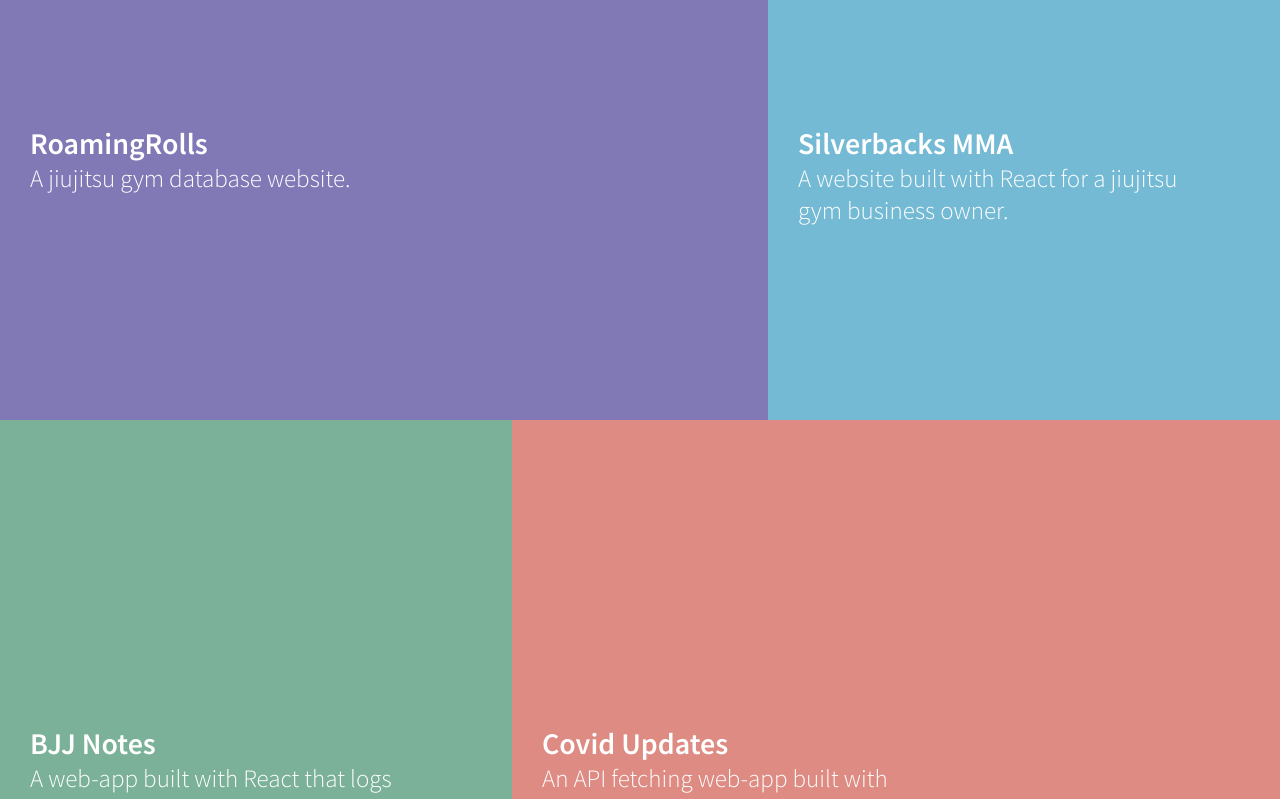
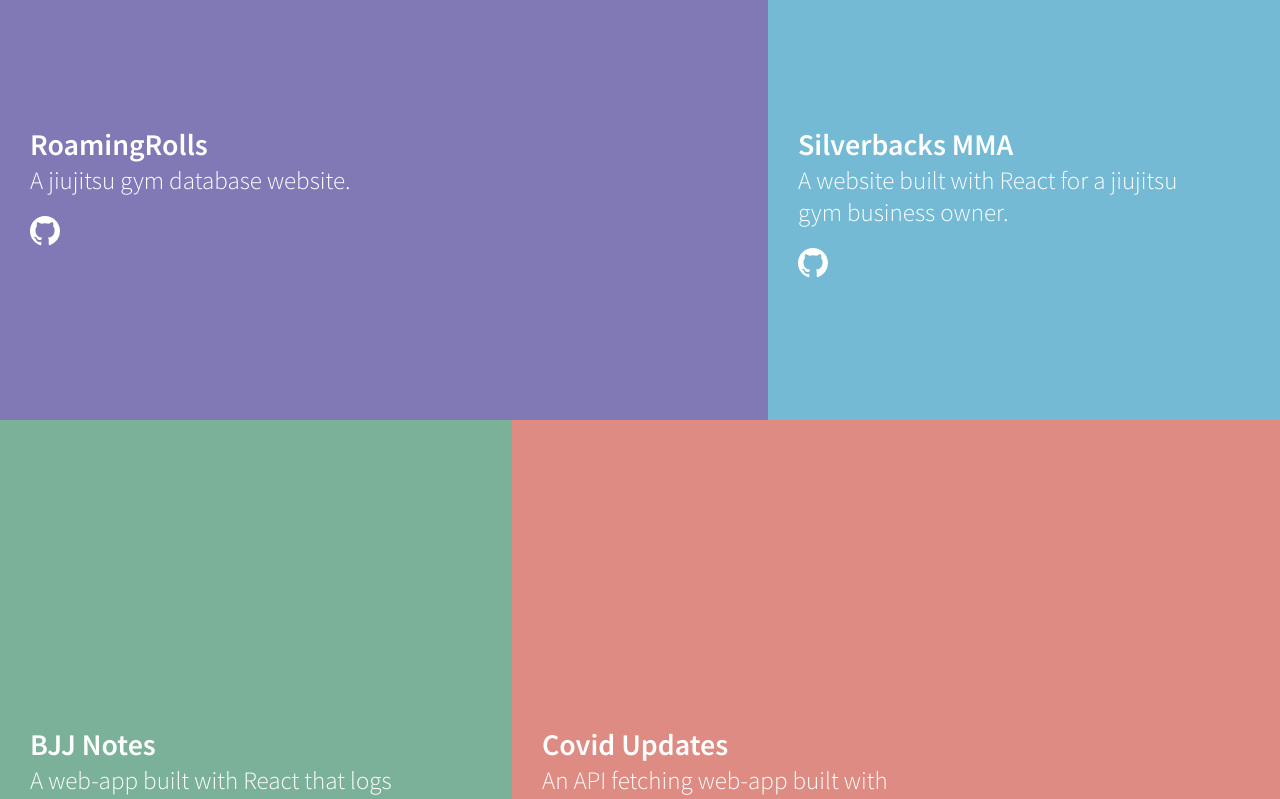
Before and after one commit to Petemc121/portfolio, a React (Create React App) app: page / in a window 1280 px wide. Shown: the part 1180-1979 px from the top of the page. Built offline with nearby package versions, Linux system fonts and the light colour scheme.

Commit message:
added links and animations to projects

```diff
--- a/package.json
+++ b/package.json
@@ -15,6 +15,7 @@
     "@types/react-dom": "^17.0.11",
     "react": "^17.0.2",
     "react-dom": "^17.0.2",
+    "react-icons": "^4.3.1",
     "react-router-dom": "^6.2.1",
     "react-scripts": "5.0.0",
     "sass": "^1.45.2",
--- a/src/components/Project.tsx
+++ b/src/components/Project.tsx
@@ -1,4 +1,5 @@
 import React from "react";
+import { GoMarkGithub } from "react-icons/go";
 
 interface projectInput {
   project: {
@@ -7,30 +8,43 @@ interface projectInput {
     img: any;
     title: string;
     description: string;
+    link: string;
+    github: string;
     setProjectHovered: any;
     projectHovered: number | null;
   };
 }
 
 export default function Project({ project }: projectInput) {
-  const handleProjectHoverIn = (e: any) => {
-    e.target.style.opacity = "1";
+  const handleProjectHoverIn = () => {
+    project.setProjectHovered(project.id);
   };
-
   const handleProjectHoverOut = (e: any) => {
-    e.target.style.opacity = "0";
+    project.setProjectHovered(null);
   };
   return (
     <div className={"project " + project.className}>
-      <img
+      <a className="links" href={project.link}>
+        <img
+          onMouseOver={handleProjectHoverIn}
+          onMouseOut={handleProjectHoverOut}
+          style={{ opacity: project.projectHovered === project.id ? "1" : "0" }}
+          src={project.img}
+          className="projectImage"
+        ></img>
+      </a>
+      <div
         onMouseOver={handleProjectHoverIn}
         onMouseOut={handleProjectHoverOut}
-        src={project.img}
-        className="projectImage"
-      ></img>
-      <div className="projectText">
-        <div className="projectTitle">{project.title}</div>
+        className="projectText"
+      >
+        <a className="links" href={project.link}>
+          <div className="projectTitle">{project.title}</div>
+        </a>
         <div className="projectDescription">{project.description}</div>
+        <a className="links" href={project.github}>
+          <GoMarkGithub className="githubIcon" size="30" />
+        </a>
       </div>
     </div>
   );
--- a/src/components/Projects.tsx
+++ b/src/components/Projects.tsx
@@ -17,6 +17,8 @@ export default function Projects() {
       img: roamingrolls,
       title: "RoamingRolls",
       description: "A jiujitsu gym database website.",
+      link: "https://www.roamingrolls.com/",
+      github: "https://github.com/Petemc121/RoamingRolls",
       setProjectHovered: setProjectHovered,
       projectHovered: projectHovered,
     },
@@ -27,6 +29,8 @@ export default function Projects() {
       title: "Silverbacks MMA",
       description:
         "A website built with React for a jiujitsu gym business owner.",
+      link: "https://silverbacks-mma.herokuapp.com/",
+      github: "https://github.com/Petemc121/silverbacks-mma",
       setProjectHovered: setProjectHovered,
       projectHovered: projectHovered,
     },
@@ -37,6 +41,8 @@ export default function Projects() {
       title: "Covid Updates",
       description:
         "An API fetching web-app built with React displaying covid data through dynamic graphs and animations.",
+      link: "https://corona-tracker-101.netlify.app/",
+      github: "https://github.com/Petemc121/corona-updates",
       setProjectHovered: setProjectHovered,
       projectHovered: projectHovered,
     },
@@ -47,6 +53,8 @@ export default function Projects() {
       title: "Mat Tracker",
       description:
         "A PERN stack built web-app that logs members of a jiujitsu gym in it's database",
+      link: "https://mat-tracker.herokuapp.com/",
+      github: "https://github.com/Petemc121/mat-tracker",
       setProjectHovered: setProjectHovered,
       projectHovered: projectHovered,
     },
@@ -57,6 +65,8 @@ export default function Projects() {
       title: "BJJ Notes",
       description:
         "A web-app built with React that logs jiujitsu techniques with drag and drop functionality.",
+      link: "https://petemc121.github.io/bjj-notes-app/",
+      github: "https://github.com/Petemc121/bjj-notes-app",
       setProjectHovered: setProjectHovered,
       projectHovered: projectHovered,
     },
@@ -66,6 +76,8 @@ export default function Projects() {
       img: portfolio,
       title: "My Portfolio",
       description: "This very portfolio was also built with React!",
+      link: "https://petes-portfolio.herokuapp.com/",
+      github: "https://github.com/Petemc121/portfolio",
       setProjectHovered: setProjectHovered,
       projectHovered: projectHovered,
     },
--- a/src/styles/App.css
+++ b/src/styles/App.css
@@ -466,6 +466,8 @@
   position: relative;
   width: 100%;
   height: 100%;
+  -webkit-filter: brightness(70%);
+          filter: brightness(70%);
 }
 
 .projectText {
@@ -479,11 +481,35 @@
   color: white;
   font-size: 30px;
   font-weight: bold;
+  line-height: 20px;
+  -webkit-transition: all 0.5s;
+  transition: all 0.5s;
+  margin: 10px 0px;
+}
+
+.links {
+  text-decoration: none;
+}
+
+.projectTitle:hover {
+  color: #9bf1ff;
 }
 
 .projectDescription {
   color: white;
   font-size: 25px;
   max-width: 400px;
+  margin: 10px 0px;
+}
+
+.githubIcon {
+  color: white;
+  -webkit-transition: all 0.5s;
+  transition: all 0.5s;
+  margin: 10px 0px;
+}
+
+.githubIcon:hover {
+  color: #9bf1ff;
 }
 /*# sourceMappingURL=App.css.map */
--- a/src/styles/App.scss
+++ b/src/styles/App.scss
@@ -232,6 +232,7 @@
   position: relative;
   width: 100%;
   height: 100%;
+  filter: brightness(70%);
 }
 
 .projectText {
@@ -245,10 +246,31 @@
   color: white;
   font-size: 30px;
   font-weight: bold;
+  line-height: 20px;
+  transition: all 0.5s;
+  margin: 10px 0px;
+}
+
+.links {
+  text-decoration: none;
+}
+
+.projectTitle:hover {
+  color: $secondaryColor;
 }
 
 .projectDescription {
   color: white;
   font-size: 25px;
   max-width: 400px;
+  margin: 10px 0px;
 }
+
+.githubIcon {
+  color: white;
+  transition: all 0.5s;
+  margin: 10px 0px;
+}
+.githubIcon:hover {
+  color: $secondaryColor;
+}
```
Also changed, not shown: 2 other files (tests, documents, lock files or other folders).
